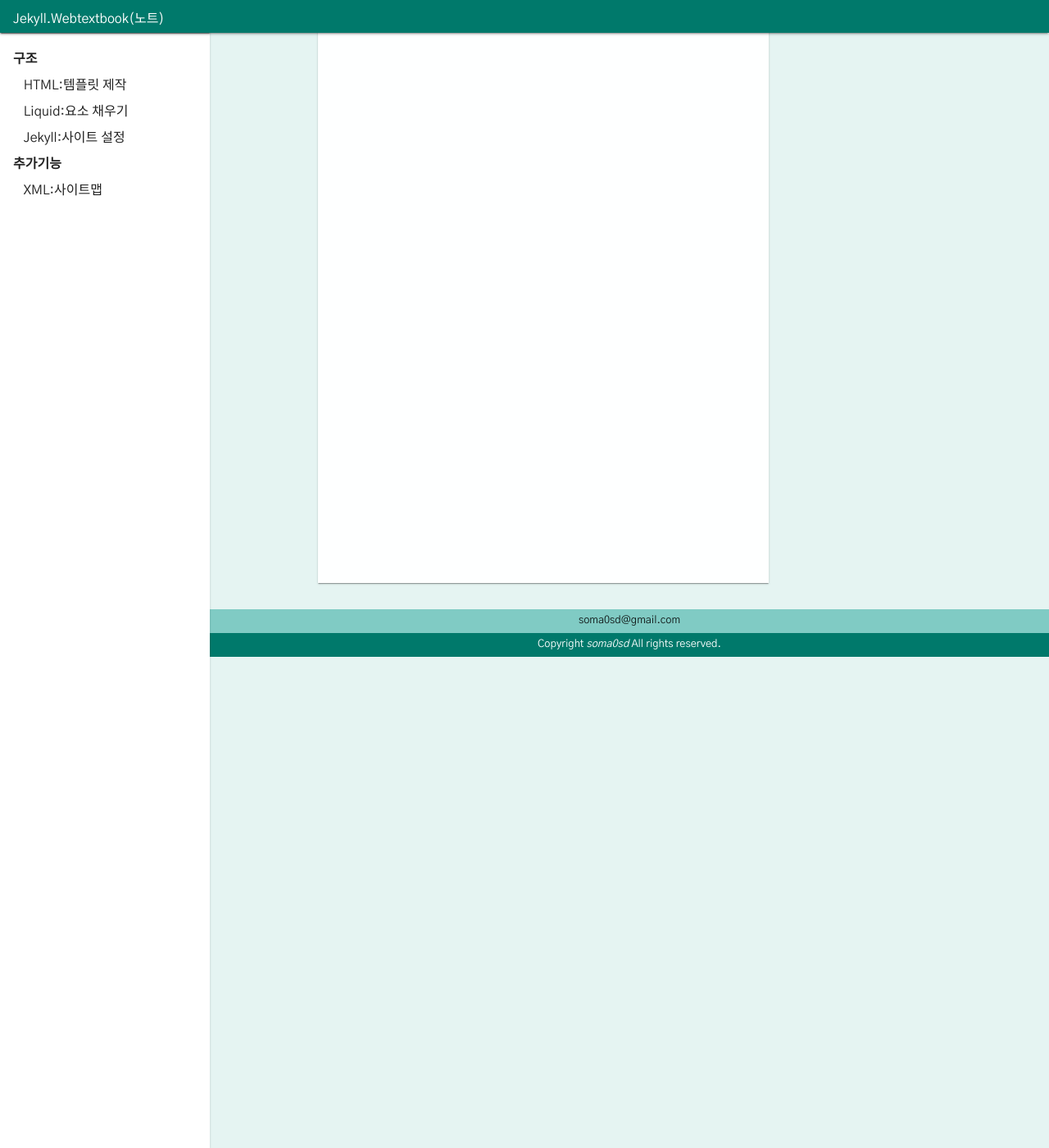
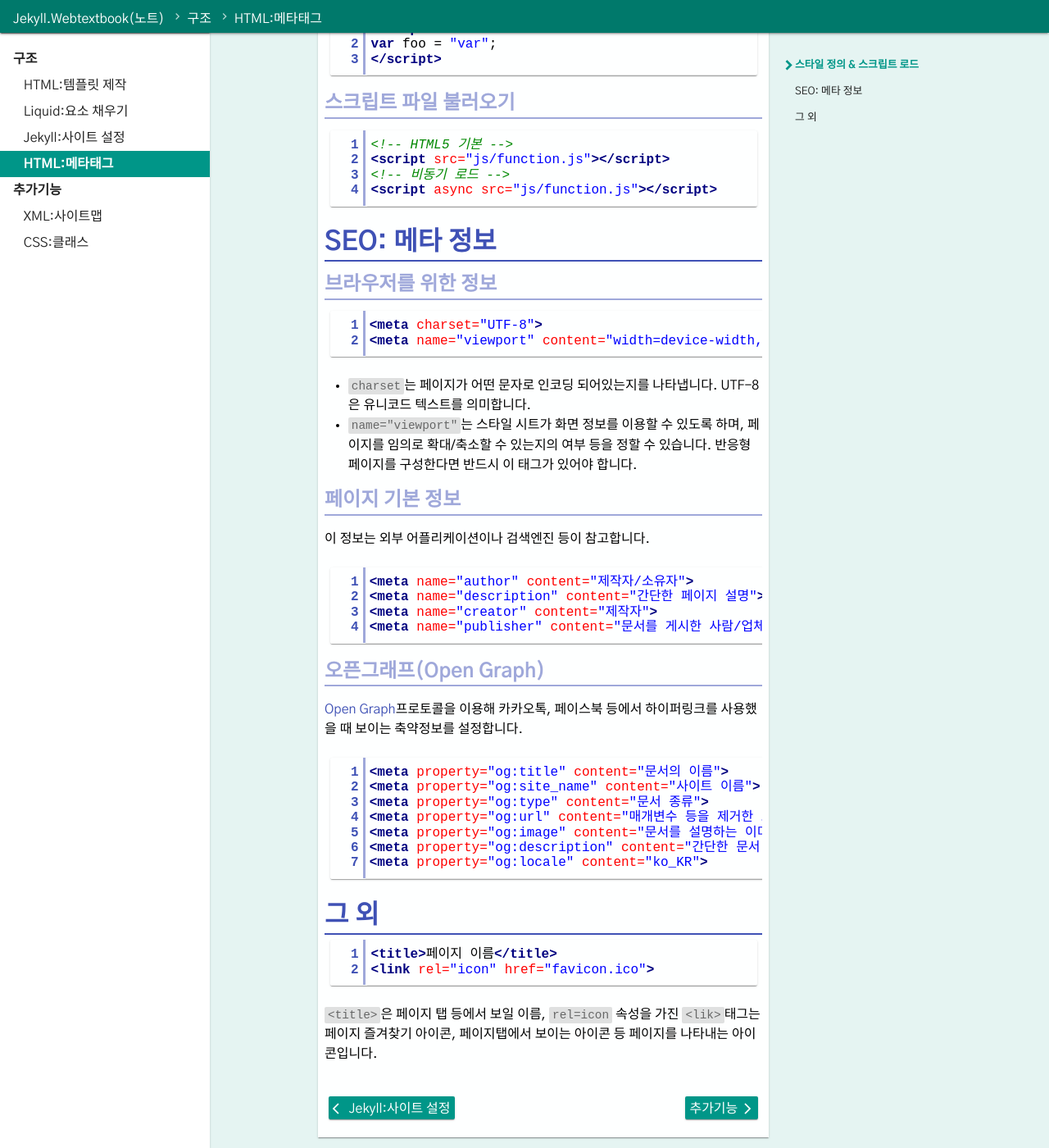
Before and after one commit to soma0sd/Jekyll.Webtextbook-note, a Jekyll site: the page built from doc/frame/html-meta.md, in a window 1280 px wide and 1400 px high, scrolled down 599 px. Shown: the whole window at 82% size. Built offline with Jekyll 4.4.1, drawn with Linux system fonts in a browser that asks for light colours; some web fonts are replaced; some of the changed text lies outside the part shown.

Commit message:
컨텐츠 업데이트

````diff
--- a/_data/toc.yml
+++ b/_data/toc.yml
@@ -3,7 +3,9 @@
     - "HTML:템플릿 제작|html-template"
     - "Liquid:요소 채우기|liquid-content"
     - "Jekyll:사이트 설정|jekyll-config"
+    - "HTML:메타태그|html-meta"
 
 - chapter: "추가기능|extra"
   sub:
     - "XML:사이트맵|sitemap"
+    - "CSS:클래스|classes"
--- /dev/null
+++ b/doc/extra/classes.md
@@ -0,0 +1,33 @@
+---
+---
+kramdown에서는 중괄호를 이용해 클래스를 추가할 수 있는 문법이 포함되어 있습니다. 이 문법을 활용하여 문서를 작성할 때 효율적으로 사용할 수 있는 스타일을 쉽게 적용할 수 있습니다.
+
+# 리스트: 파일 구조
+코딩을 설명하다보니 파일 구조를 표현할 일이 종종 생깁니다. 마크다운의 리스트 문법에 클래스를 입혀 파일 시스템을 표현하는 방법을 생각했습니다.
+
+```markdown
+* 폴더 1
+  * 폴더 1-1
+    * {:.file} 파일 1-1-A.file
+    * {:.file} 파일 1-1-B.file
+  * {:.file} 파일 1-A.file
+* 폴더 2
+  * {:.file} 파일 2-A.file
+  * {:.file} 파일 2-B.file
+{:.dir}
+```
+`{:속성1="값1" 속성2="값2" ...}`의 방식으로 만드는 블록에 속성을 추가할 수 있습니다. 예시는 클래스의 속성의 약식표현인 `{:.클래스}`를 사용했습니다.
+
+예시는 결과물의 `<ul>`태그에 'dir'클래스를 붙이고, 파일로 표시한 항목의 `<li>`태그에 `file`클래스를 붙이게 됩니다. 어떻게 표현했는지 스타일을 하나하나 설명하면 매우 길어지니 <kbd>_scss/extra/group.scss</kbd>파일, 혹은 개발자도구를 활용하는 것으로 합니다. 간단하게 설명하면, 가상선택자 `:before`와 `:after`를 사용해 그려넣었습니다.
+
+위 예시의 결과물은 다음과 같습니다.
+
+* 폴더 1
+  * 폴더 1-1
+    * {:.file} 파일 1-1-A.file
+    * {:.file} 파일 1-1-B.file
+  * {:.file} 파일 1-A.file
+* 폴더 2
+  * {:.file} 파일 2-A.file
+  * {:.file} 파일 2-B.file
+{:.dir}
--- a/doc/frame/html-meta.md
+++ b/doc/frame/html-meta.md
@@ -1,2 +1,73 @@
 ---
 ---
+메타태그를 포함하여 `<head>`태그 안에 들어가는 요소들을 다룹니다. `<head>`태그는 문서 본문을 읽기 전에 브라우저나 웹서비스가 그 문서에 대해 알아둬야 할 요소들이 들어있습니다. 또한, 본문을 불러오기 전에 불러와야 할 스타일 정의나 스크립트도 여기에 들어갑니다.
+
+# 스타일 정의 & 스크립트 로드
+
+## 문서 내에 스타일 시트 추가
+```html
+<style type="text/css">
+body { ... }
+</style>
+```
+
+## 스타일시트 파일 불러오기
+```html
+<link rel="stylesheet" href="css/style.css">
+```
+
+## 문서 내에 스크립트 추가
+```html
+<script>
+var foo = "var";
+</script>
+```
+
+## 스크립트 파일 불러오기
+```html
+<!-- HTML5 기본 -->
+<script src="js/function.js"></script>
+<!-- 비동기 로드 -->
+<script async src="js/function.js"></script>
+```
+
+# SEO: 메타 정보
+
+## 브라우저를 위한 정보
+```html
+<meta charset="UTF-8">
+<meta name="viewport" content="width=device-width, user-scalable=no">
+```
+* `charset`는 페이지가 어떤 문자로 인코딩 되어있는지를 나타냅니다. UTF-8은 유니코드 텍스트를 의미합니다.
+* `name="viewport"`는 스타일 시트가 화면 정보를 이용할 수 있도록 하며, 페이지를 임의로 확대/축소할 수 있는지의 여부 등을 정할 수 있습니다. 반응형 페이지를 구성한다면 반드시 이 태그가 있어야 합니다.
+
+## 페이지 기본 정보
+이 정보는 외부 어플리케이션이나 검색엔진 등이 참고합니다.
+
+```html
+<meta name="author" content="제작자/소유자">
+<meta name="description" content="간단한 페이지 설명">
+<meta name="creator" content="제작자">
+<meta name="publisher" content="문서를 게시한 사람/업체">
+```
+
+## 오픈그래프(Open Graph)
+[Open Graph](http://ogp.me/)프로토콜을 이용해 카카오톡, 페이스북 등에서 하이퍼링크를 사용했을 때 보이는 축약정보를 설정합니다.
+
+```html
+<meta property="og:title" content="문서의 이름">
+<meta property="og:site_name" content="사이트 이름">
+<meta property="og:type" content="문서 종류">
+<meta property="og:url" content="매개변수 등을 제거한 표준 URL">
+<meta property="og:image" content="문서를 설명하는 이미지">
+<meta property="og:description" content="간단한 문서 설명">
+<meta property="og:locale" content="ko_KR">
+```
+
+# 그 외
+
+```html
+<title>페이지 이름</title>
+<link rel="icon" href="favicon.ico">
+```
+`<title>`은 페이지 탭 등에서 보일 이름, `rel=icon` 속성을 가진 `<lik>`태그는 페이지 즐겨찾기 아이콘, 페이지탭에서 보이는 아이콘 등 페이지를 나타내는 아이콘입니다.
````
Also changed, not shown: doc/extra/index.md (+3 -0 lines).
